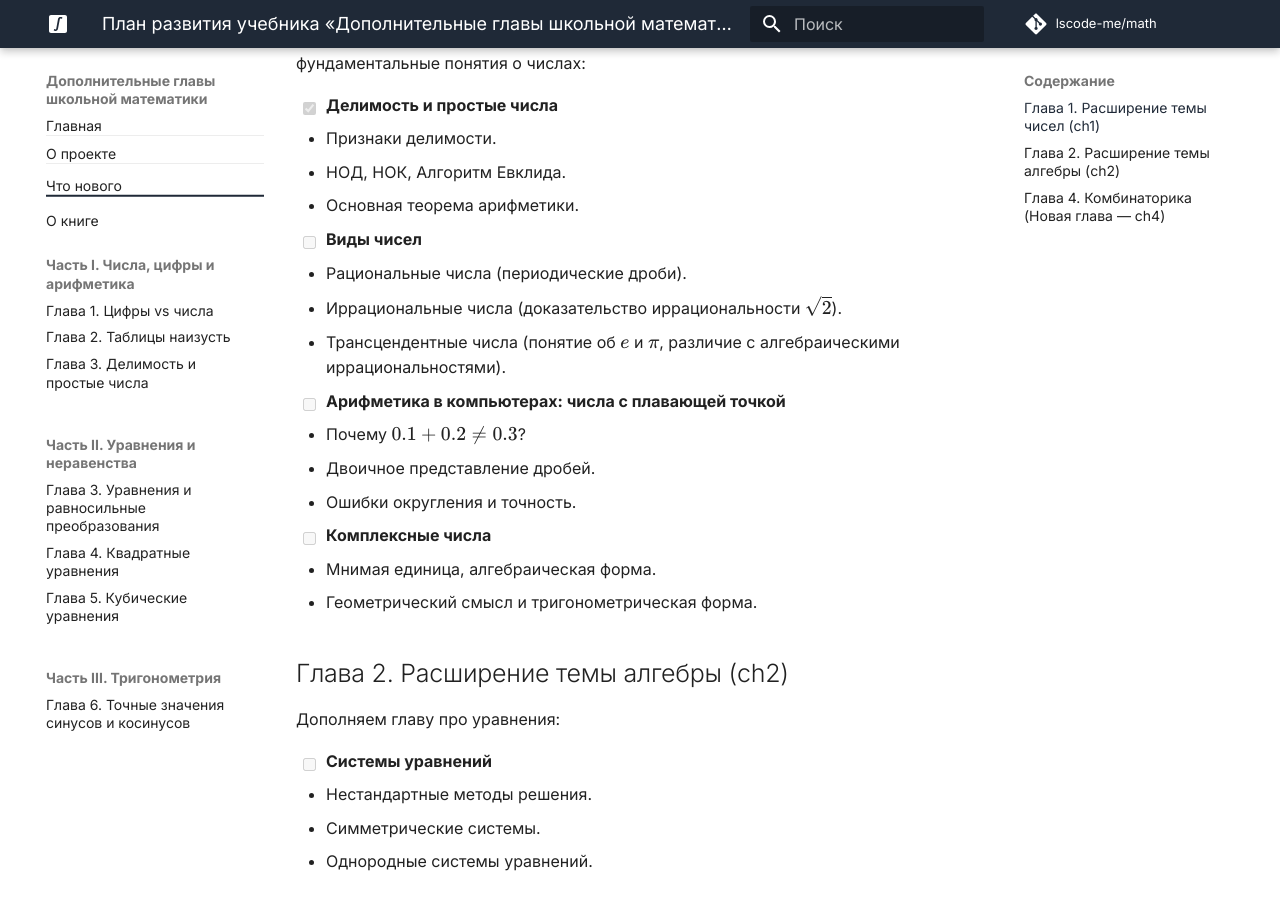
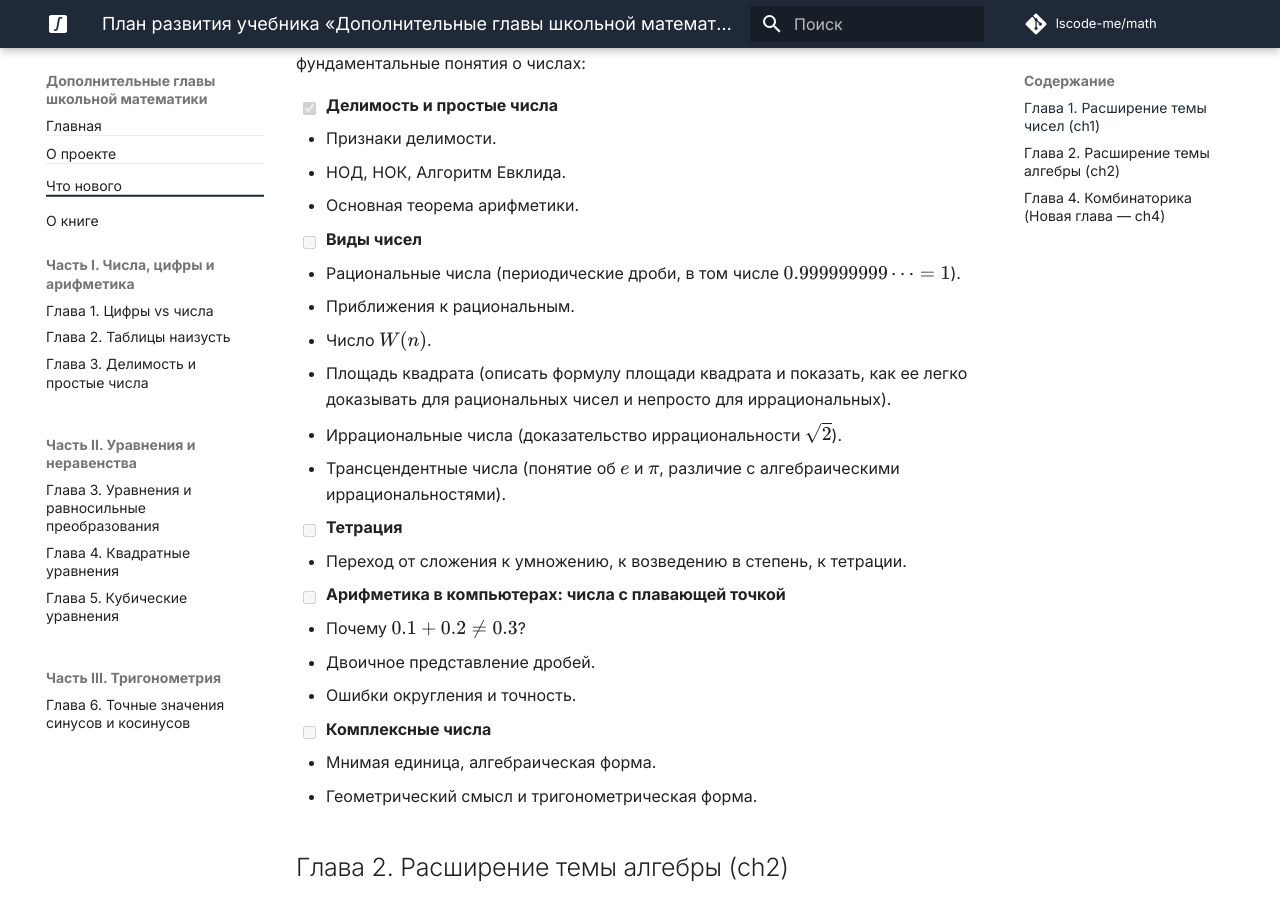
Before and after one commit to lscode-me/math, an MkDocs documentation site: the page built from docs/plan.md, in a window 1280 px wide and 900 px high, scrolled down 338 px. Built offline with MkDocs 1.6.1 and Material for MkDocs 9.7.7, drawn with Linux system fonts in a browser that asks for light colours; comment, search, counter and statistics services are not loaded.

Commit message:
docs: add new topics to plan.md

```diff
--- a/docs/plan.md
+++ b/docs/plan.md
@@ -11,9 +11,14 @@
   - НОД, НОК, Алгоритм Евклида.
   - Основная теорема арифметики.
 - [ ] **Виды чисел**
-  - Рациональные числа (периодические дроби).
+  - Рациональные числа (периодические дроби, в том числе $0.999999999\dots = 1$).
+  - Приближения к рациональным.
+  - Число $W(n)$.
+  - Площадь квадрата (описать формулу площади квадрата и показать, как ее легко доказывать для рациональных чисел и непросто для иррациональных).
   - Иррациональные числа (доказательство иррациональности $\sqrt{2}$).
   - Трансцендентные числа (понятие об $e$ и $\pi$, различие с алгебраическими иррациональностями).
+- [ ] **Тетрация**
+  - Переход от сложения к умножению, к возведению в степень, к тетрации.
 - [ ] **Арифметика в компьютерах: числа с плавающей точкой**
   - Почему $0.1 + 0.2 \neq 0.3$?
   - Двоичное представление дробей.
```
